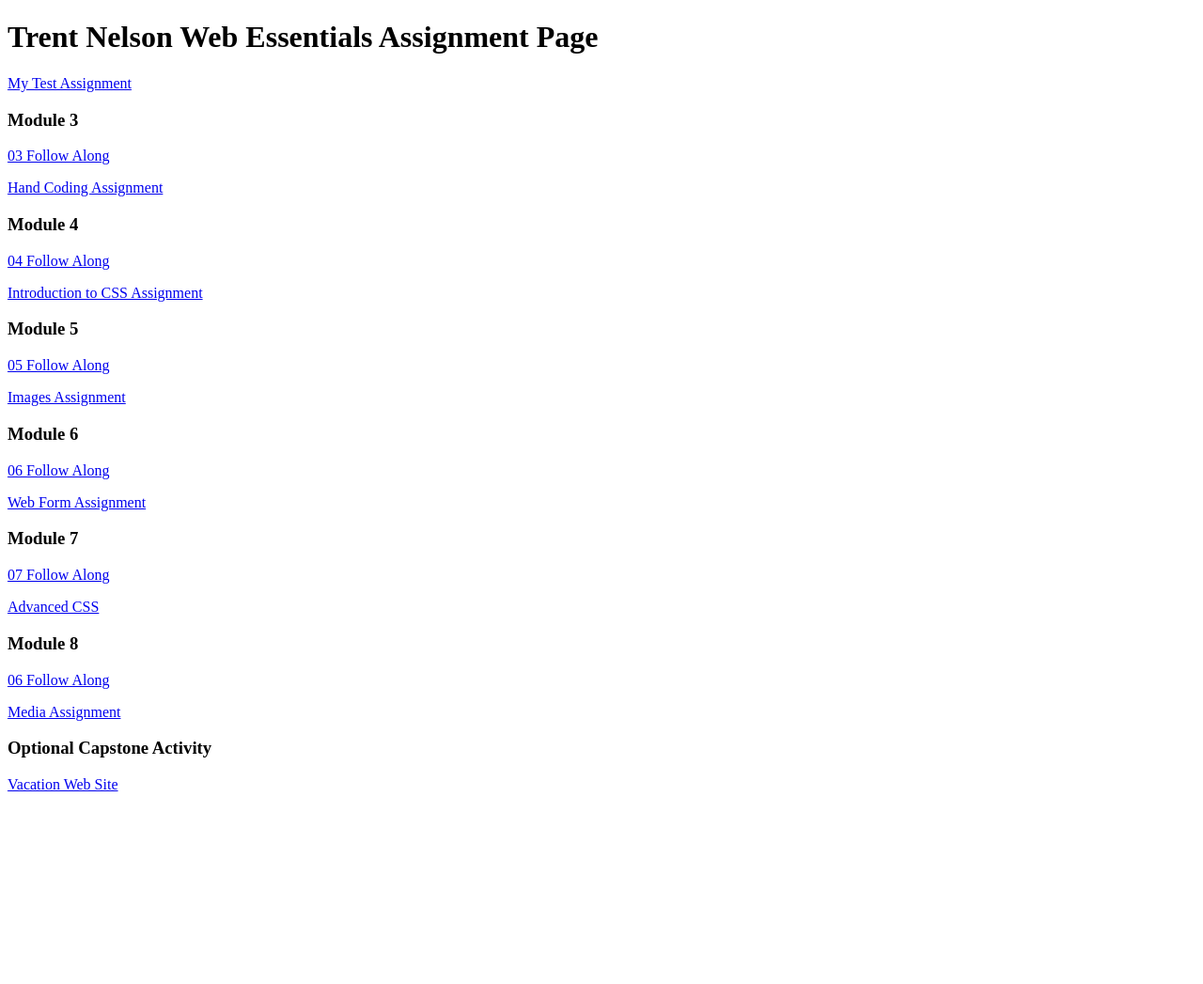
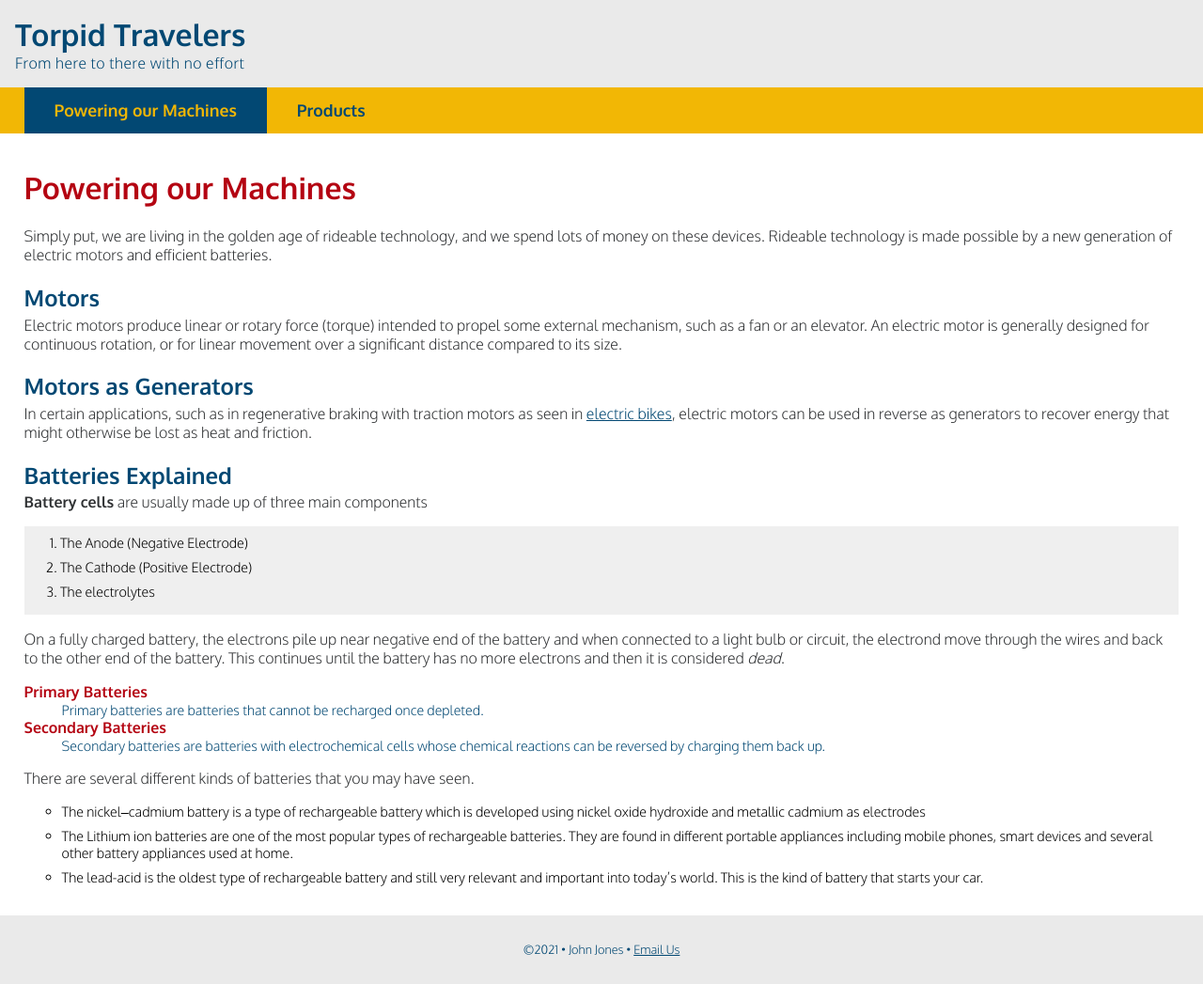
Before and after one commit to Trentbn/dwdd1600, a plain HTML site: page index.html in a window 1280 px wide. Shown: the whole page at 94% size. Before the commit the page ends 860 px from the top, so only its background shows below. Drawn offline with Linux system fonts and the light colour scheme.

```diff
--- a/index.html
+++ b/index.html
@@ -1,39 +1,69 @@
-<!DOCTYPE html>
+<!doctype html>
 <html lang="en">
-	<head>
-		<meta charset="UTF-8">
-		<meta name="viewport" content="width=device-width, initial-scale=1.0">
-		<title>dwdd 1600 assignment list page</title>
-	</head>
-	<body>
-		<h1>Trent Nelson Web Essentials Assignment Page</h1>
-		<p><a href="01test">My Test Assignment</a></p>
+<head>
+    <meta name="description" content="Torpid Travelers is dedicated to helping you get around without breaking a sweat."/>
+    <meta charset="UTF-8">
+    <meta name="viewport" content="width=device-width, initial-scale=1">
 
-		<h3>Module 3</h3>
-		<p><a href="03follow-along">03 Follow Along</a></p>
-		<p><a href="03hand-coding">Hand Coding Assignment</a></p>
+    <title>Torpid Travelers: Powering our Machines</title>
+    <link rel="stylesheet" href="traveler.css">
+    <link rel="preconnect" href="https://fonts.googleapis.com">
+    <link rel="preconnect" href="https://fonts.gstatic.com" crossorigin>
+    <link href="https://fonts.googleapis.com/css2?family=Oxygen:wght@300;700&display=swap" rel="stylesheet">
 
-		<h3>Module 4</h3>
-		<p><a href="04follow-along">04 Follow Along</a></p>
-		<p><a href="04intro-css">Introduction to CSS Assignment</a></p>
+</head>
+<body>
+    <!-- start the page header -->
+    <header>
+        <h1>Torpid Travelers</h1>
+        <p>From here to there with no effort</p>
+    </header>
 
-		<h3>Module 5</h3>
-		<p><a href="05follow-along">05 Follow Along</a></p>
-		<p><a href="05images">Images Assignment</a></p>
+    <!-- start the page navigation -->
+    <nav>
+        <ul>
+            <li class="active"><a href="index.html">Powering our Machines</a></li>
+            <li ><a href="products.html">Products</a></li>
+        </ul>
+    </nav>
 
-		<h3>Module 6</h3>
-		<p><a href="06follow-along">06 Follow Along</a></p>
-		<p><a href="06form">Web Form Assignment</a></p>
+    <!-- start the page main -->
+    <main>
+        <h1>Powering our Machines</h1>
+        <p>Simply put, we are living in the golden age of rideable technology, and we spend lots of money on these devices. Rideable technology  is made possible by a new generation of electric motors and efficient batteries.</p>
 
-		<h3>Module 7</h3>
-		<p><a href="07follow-along">07 Follow Along</a></p>
-		<p><a href="07advanced-css">Advanced CSS</a></p>
+        <h2>Motors</h2>
+        <p>Electric motors produce linear or rotary force (torque) intended to propel some external mechanism, such as a fan or an elevator. An electric motor is generally designed for continuous rotation, or for linear movement over a significant distance compared to its size.</p>
 
-		<h3>Module 8</h3>
-		<p><a href="08follow-along">06 Follow Along</a></p>
-		<p><a href="08media">Media Assignment</a></p>
+        <h2>Motors as Generators</h2>
+        <p>In certain applications, such as in regenerative braking with traction motors as seen in <a href="products.html#eb">electric bikes</a>, electric motors can be used in reverse as generators to recover energy that might otherwise be lost as heat and friction.</p>
 
-		<h3>Optional Capstone Activity</h3>
-		<p><a href="vacation">Vacation Web Site</a></p>
-	</body>
+        <h2>Batteries Explained</h2>
+        <p><strong>Battery cells</strong> are usually made up of three main components</p>
+        <ol>
+            <li>The Anode (Negative Electrode)</li>
+            <li>The Cathode (Positive Electrode)</li>
+            <li>The electrolytes</li>
+        </ol>
+        <p>On a fully charged battery, the electrons pile up near negative end of the battery and when connected to a light bulb or circuit, the electrond move through the wires and back to the other end of the battery. This continues until the battery has no more electrons and then it is considered <em>dead</em>.</p>
+
+        <dl>
+            <dt>Primary Batteries</dt>
+            <dd>Primary batteries are batteries that cannot be recharged once depleted.</dd>
+            <dt>Secondary Batteries</dt>
+            <dd>Secondary batteries are batteries with electrochemical cells whose chemical reactions can be reversed by charging them back up.</dd>
+        </dl>
+        <p>There are several different kinds of batteries that you may have seen.</p>
+        <ul>
+            <li>The nickel–cadmium battery is a type of rechargeable battery which is developed using nickel oxide hydroxide and metallic cadmium as electrodes</li>
+            <li>The Lithium ion batteries are one of the most popular types of rechargeable batteries. They are found in different portable appliances including mobile phones, smart devices and several other battery appliances used at home. </li>
+            <li>The lead-acid is the oldest type of rechargeable battery and still very relevant and important into today’s world. This is the kind of battery that starts your car.</li>
+        </ul>
+    </main>
+
+    <!-- start the page footer -->
+    <footer>
+        <p>&copy;2021 &bull; John Jones &bull; <a href="mailto:zen@gmail.com">Email Us</a> </p>
+    </footer>
+</body>
 </html>
--- /dev/null
+++ b/traveler.css
@@ -0,0 +1,128 @@
+body {
+    font-family: "Oxygen", sans-serif;
+    font-size: 16px;
+    font-weight: 300;
+    margin: 0;
+}
+
+/*Header Stuff Here*/
+
+header {
+    background-color: #eaeaea;
+    padding: 1rem 2vh;
+}
+
+header h1 {
+    margin: 0;
+    color: #024873;
+}
+
+header p {
+    margin: 0;
+    color: #024873;
+    letter-spacing: .5px;
+}
+
+/* Nav stuff goes here */
+
+nav {background-color: #f2b705}
+
+nav ul {
+    list-style-type: none;
+    padding: 0 2vw;
+    margin: 0;
+    display: flex;
+}
+
+nav a {
+    font-size: 1.1rem;
+    text-decoration: none;
+    color: #024873;
+    font-weight: 700;
+    display: block;
+    padding: .83rem 2rem;
+}
+
+nav li.active a {
+    background-color: #024873;
+    color: #f2b705;
+}
+
+nav a:hover {
+    color: #fff;
+}
+
+/* Stuff for the main */
+
+main {
+    padding: 1rem 2vw;
+}
+
+main h1 {
+    color: #b40412;
+}
+
+main h2 {
+    color: #024873;
+    margin-bottom: .2rem;
+}
+
+main p {
+    color: #2f3133;
+    margin: 0 0 .3rem 0;
+}
+
+main ol {
+    padding: .5rem 3vw;
+    background-color: #efefef;
+}
+
+main dl dt {
+    color: #b40412;
+    font-weight: 700;
+}
+
+main dl dd {
+    color: #024873;
+    font-size: .9rem;
+}
+
+main ul {
+    list-style-type: circle;
+}
+
+main li {
+    line-height: 125%;
+    margin-bottom: .5rem;
+    font-size: .9rem;
+}
+
+main address {
+    font-style: normal;
+    background-color: #f2b705;
+    padding: .5rem;
+    width: 12.5rem;
+    border: 1px solid #024873;
+    border-radius: .5rem;
+}
+
+main a {
+    color: #024873;
+}
+
+main a:hover {
+    color: rgb(239, 0, 24);
+}
+
+/* Footer stuff here */
+footer {
+    background-color: #eaeaea;
+    text-align: center;
+    color: #024873;
+    padding: 1rem 0;
+    font-size: .8rem;
+}
+
+footer a {
+    color: #024873;
+}
```
Also changed, not shown: products.html (added, +60 -0 lines).
